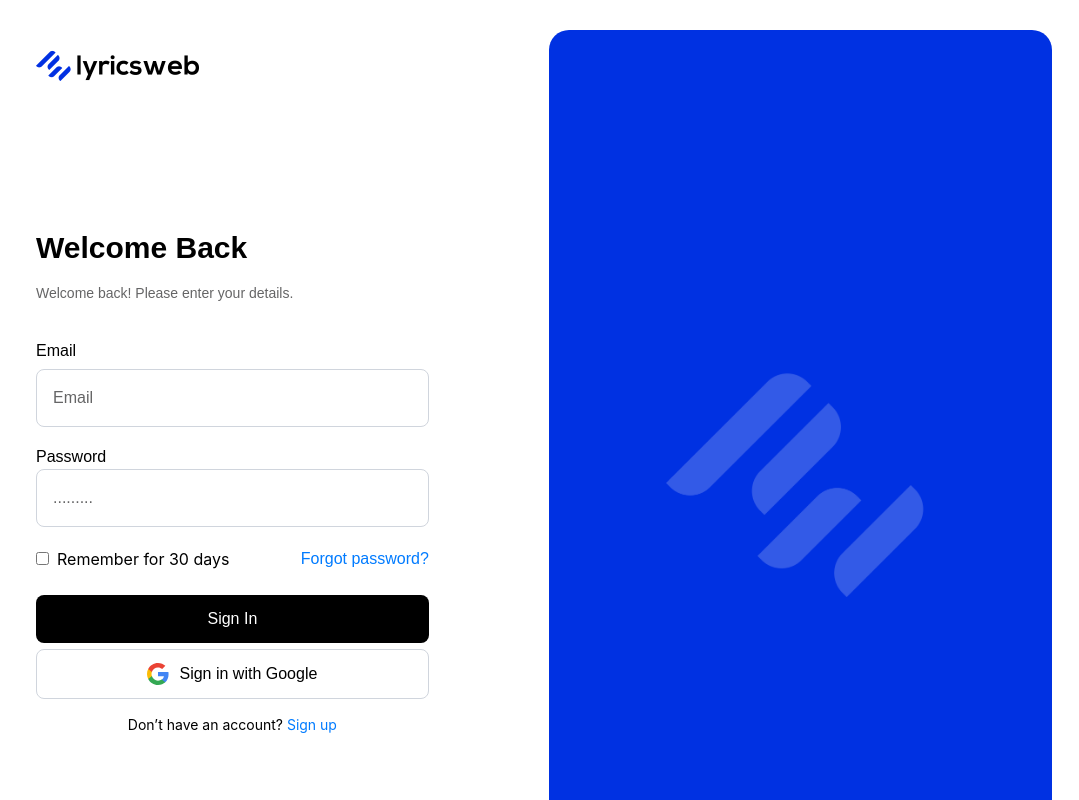
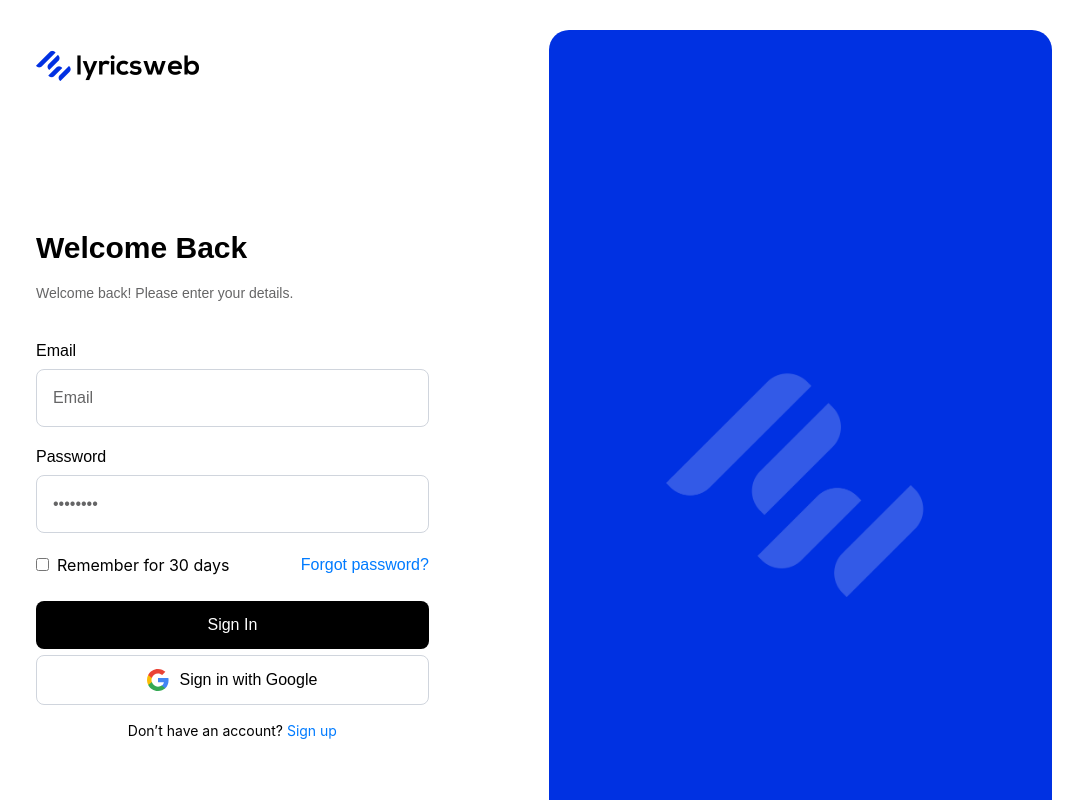
Before and after one commit to sonambishnoi550/next-js-text, a Next.js app: page / in a window 1280 px wide. Shown: the top 800 px of the page, without its empty margins (201-1280 px from the left). Built offline with nearby package versions, Linux system fonts and the light colour scheme.

Commit message:
add font size

```diff
--- a/src/components/MyLoginForm.tsx
+++ b/src/components/MyLoginForm.tsx
@@ -136,8 +136,8 @@ const MyLoginForm = () => {
                                 type="password"
                                 value={formData.password}
                                 onChange={handleChange}
-                                className={`placeholder:text-gray w-full text-gray border-lightGray rounded-lg border p-4 ${errors.password ? "border-red-500" : ""}`}
-                                placeholder="........."
+                                className={`placeholder:text-gray w-full mt-[6px] text-gray border-lightGray rounded-lg border p-4 ${errors.password ? "border-red-500" : ""}`}
+                                placeholder="••••••••"
                             />
                             {/* is password not field  */}
                             {errors.password && (
@@ -172,7 +172,7 @@ const MyLoginForm = () => {
                             type="button"
                             className="w-full flex items-center justify-center p-3 mt-[6px] gap-[10px] border border-lightGray rounded-lg hover:bg-slate-600 hover:text-white transition-all duration-700"
                         >
-                            <img src="../assets/images/svg/google.svg" alt="google" /> Sign in with Google
+                            <img src="../assets/images/svg/google.svg" alt="google"/> Sign in with Google
                         </button>
                         <p className="mt-4 md:text-center text-sm font-inter">
                             Don’t have an account?{" "}
```
